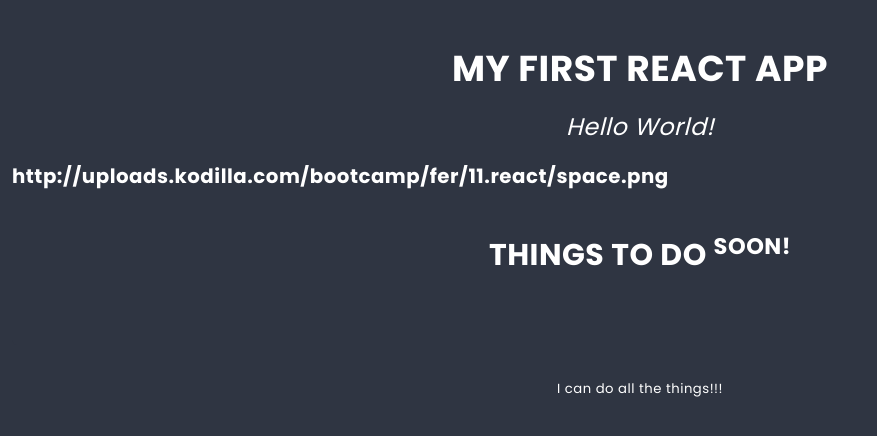
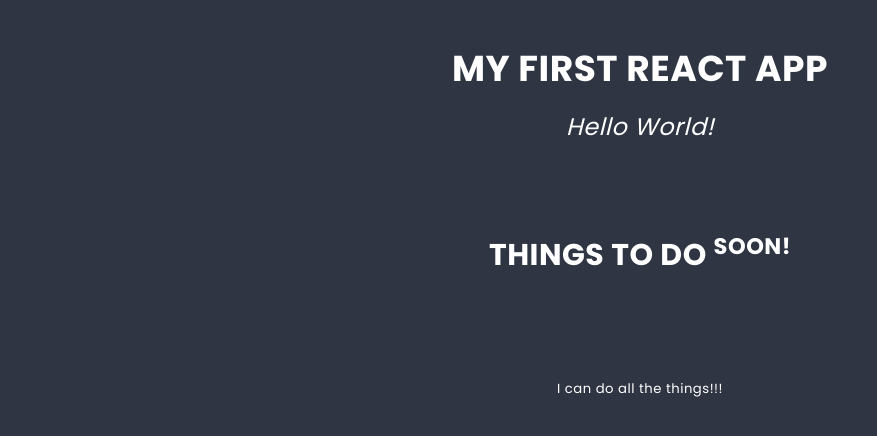
Before and after one commit to wojciechrajdom/ReactRepo, a React app: page / in a window 1280 px wide. Shown: the top 436 px of the page, without its empty margins (0-877 px from the left). Built offline with nearby package versions, Linux system fonts and the light colour scheme.

Commit message:
Props react

```diff
--- a/src/components/Hero/Hero.js
+++ b/src/components/Hero/Hero.js
@@ -5,13 +5,12 @@ import PropTypes from 'prop-types';
 const Hero = props => (
   <header className={styles.component}>
     <h2 className={styles.title}>{props.titleText}</h2>
-    <h2 className={styles.image}>{props.imgNext}</h2>
+    <img className={props.imgNext}></img>
   </header>
 );
 
 Hero.propTypes = {
   titleText: PropTypes.node.isRequired,
-  img: PropTypes.string.isRequired,
 };
 
 export default Hero;
```
